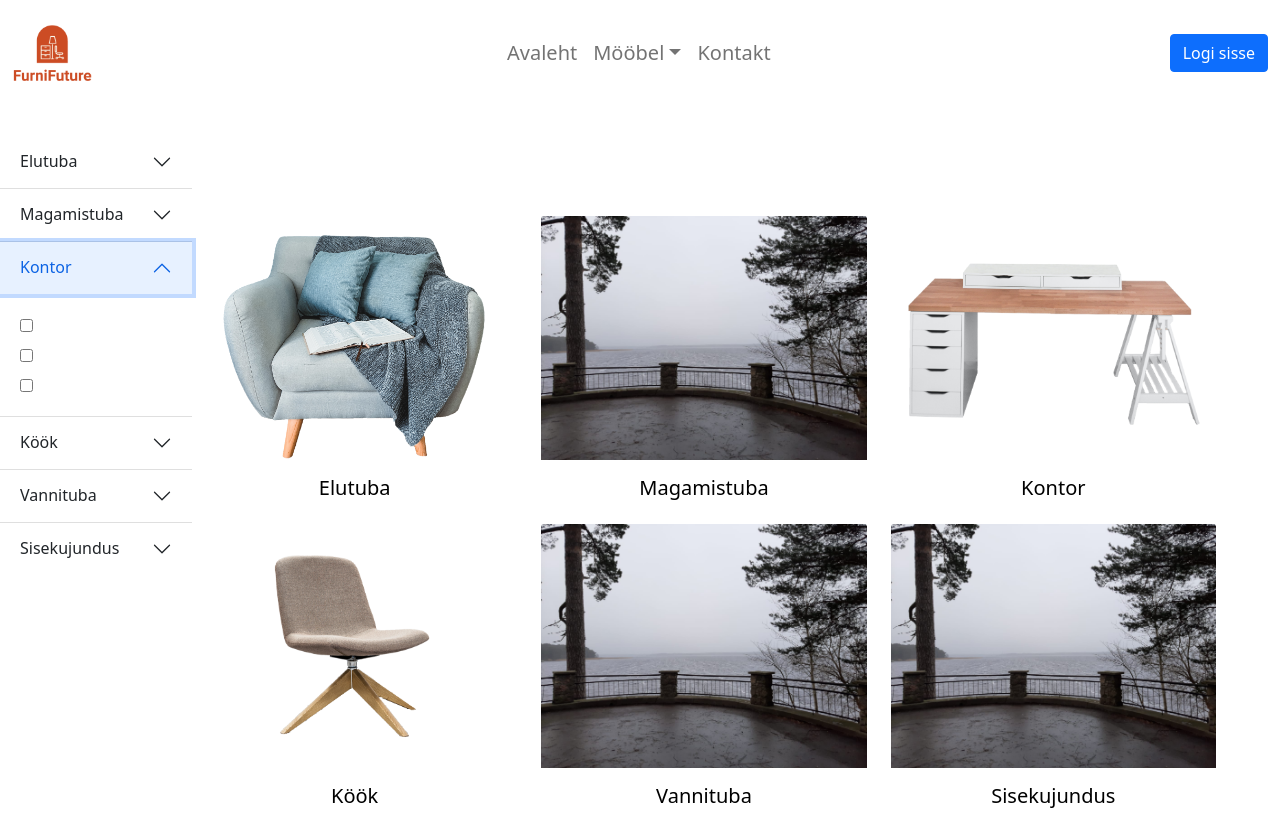
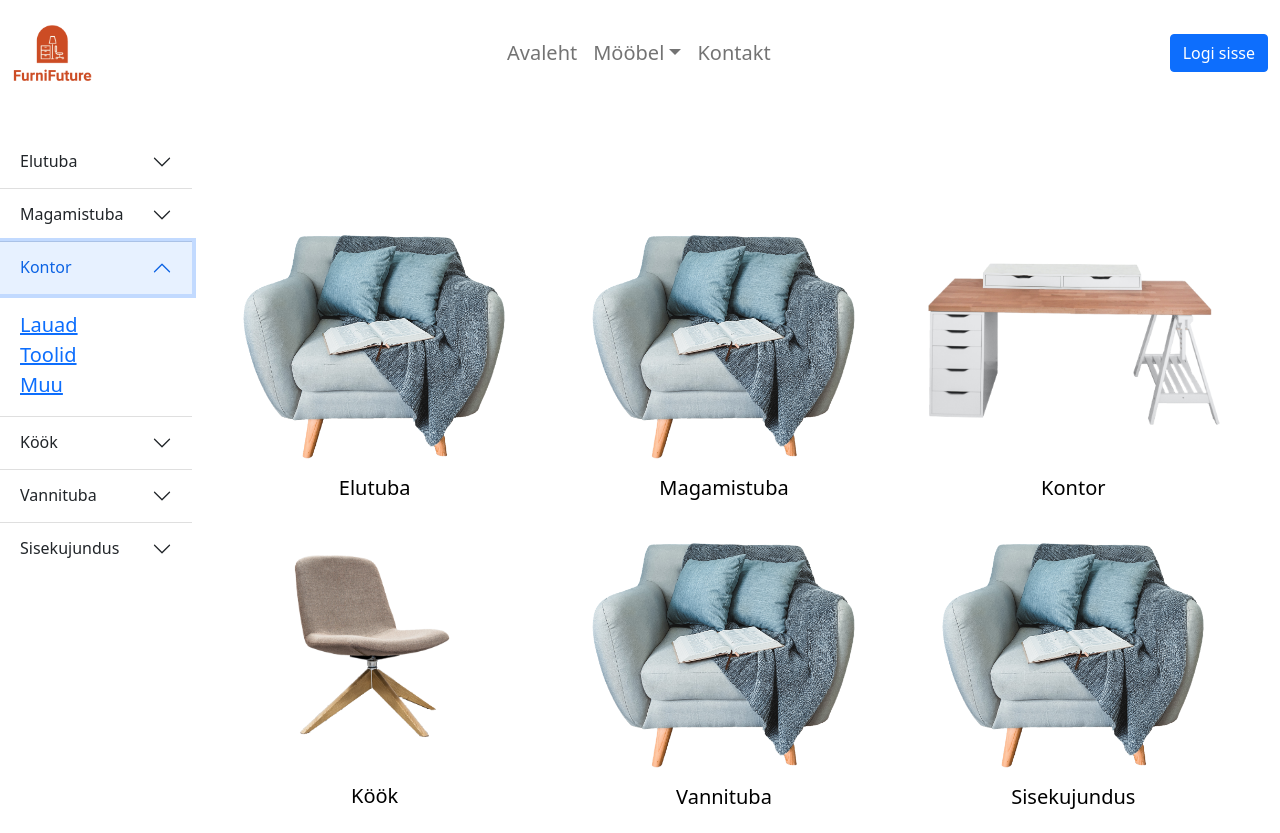
Before and after one commit to andrestammistu/FurniFuture, a Next.js app: page /products in a window 1280 px wide. Both pictures are taken after a click on the button "Kontor". Built offline with nearby package versions, Linux system fonts and the light colour scheme.

Commit message:
nav items disabled

```diff
--- a/components/nav.js
+++ b/components/nav.js
@@ -1,11 +1,12 @@
 import Accordion from 'react-bootstrap/Accordion'
+import Link from 'next/link'
 
 
 export default function NavItems(){
     return(
         <div style={{width:"15%"}}>
             <Accordion flush>
-                <Accordion.Item eventKey="0" disabled>
+                <Accordion.Item eventKey="0" style={{pointerEvents: "none"}}>
                     <Accordion.Header>Elutuba</Accordion.Header>
                     <Accordion.Body>
                         <input type="checkbox"/><br/>
@@ -13,7 +14,7 @@ export default function NavItems(){
                         <input type="checkbox"/>
                     </Accordion.Body>
                 </Accordion.Item>
-                <Accordion.Item eventKey="1">
+                <Accordion.Item eventKey="1" style={{pointerEvents: "none"}}>
                     <Accordion.Header>Magamistuba</Accordion.Header>
                     <Accordion.Body>
                         <input type="checkbox"/><br/>
@@ -24,13 +25,25 @@ export default function NavItems(){
                 <Accordion.Item eventKey="2">
                     <Accordion.Header>Kontor</Accordion.Header>
                     <Accordion.Body>
-                        <input type="checkbox"/><br/>
-                        <input type="checkbox"/><br/>
-                        <input type="checkbox"/>
+                        {/* <input type="checkbox" name="tables"/>
+                        <label for="tables">Lauad</label><br/>
+                        <input type="checkbox" name="chaires"/>
+                        <label for="chaires">Toolid</label><br/>
+                        <input type="checkbox" name="other"/>
+                        <label for="other">Muu</label> */}
+                        <Link href="/products">
+                            <a>Lauad</a>
+                        </Link><br/>
+                        <Link href="/products">
+                            <a>Toolid</a>
+                        </Link><br/>
+                        <Link href="/products">
+                            <a>Muu</a>
+                        </Link>
 
                     </Accordion.Body>
                 </Accordion.Item>
-                <Accordion.Item eventKey="3">
+                <Accordion.Item eventKey="3" style={{pointerEvents: "none"}}>
                     <Accordion.Header>Köök</Accordion.Header>
                     <Accordion.Body>
                         <input type="checkbox"/><br/>
@@ -38,7 +51,7 @@ export default function NavItems(){
                         <input type="checkbox"/>
                     </Accordion.Body>
                 </Accordion.Item>
-                <Accordion.Item eventKey="4">
+                <Accordion.Item eventKey="4" style={{pointerEvents: "none"}}>
                     <Accordion.Header>Vannituba</Accordion.Header>
                     <Accordion.Body>
                         <input type="checkbox"/><br/>
@@ -46,7 +59,7 @@ export default function NavItems(){
                         <input type="checkbox"/>
                     </Accordion.Body>
                 </Accordion.Item>
-                <Accordion.Item eventKey="5">
+                <Accordion.Item eventKey="5" style={{pointerEvents: "none"}}>
                     <Accordion.Header>Sisekujundus</Accordion.Header>
                     <Accordion.Body>
                         <input type="checkbox"/><br/>
--- a/components/products_layout.js
+++ b/components/products_layout.js
@@ -15,14 +15,14 @@ export default class Layout extends React.Component{
                 <Header></Header>
                 <div style={{display:"flex", marginTop:"30px"}}>
                     <NavItems/>
-                    <div className={galleryStyles.gallerymargin} style={{width:"80%"}}>
+                    <div className={galleryStyles.gallerymargin} style={{width:"80%", marginLeft:"20px"}}>
                         <div className="row row-cols-1 row-cols-md-3 g-6">
                                 <Gallery image={"/images/sofa.png"} heading="Elutuba"/>
-                                <Gallery image={"/images/esimene.jpg"} heading="Magamistuba"/>
+                                <Gallery image={"/images/sofa.png"} heading="Magamistuba"/>
                                 <Gallery image={"/images/table.png"} heading="Kontor"/>
                                 <Gallery image={"/images/chair-example.png"} heading="Köök"/>
-                                <Gallery image={"/images/esimene.jpg"} heading="Vannituba"/>
-                                <Gallery image={"/images/esimene.jpg"} heading="Sisekujundus"/>
+                                <Gallery image={"/images/sofa.png"} heading="Vannituba"/>
+                                <Gallery image={"/images/sofa.png"} heading="Sisekujundus"/>
                         </div>
                     </div>
                 </div>
```
